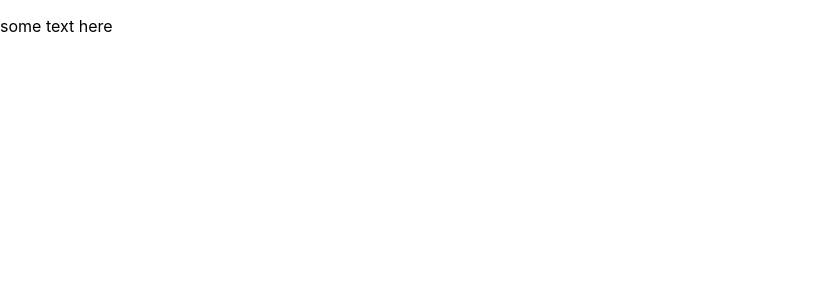
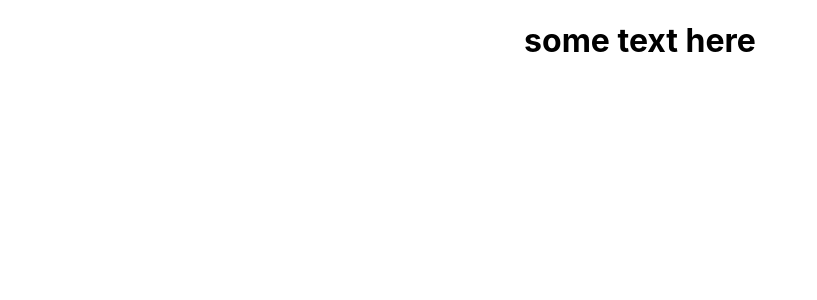
Before and after one commit to march213/polymorphic-components, a React (Vite) app: page / in a window 1280 px wide. Shown: the top 300 px of the page, without its empty margins (0-817 px from the left). Built offline with nearby package versions, Linux system fonts and the light colour scheme.

Commit message:
clean up

```diff
--- a/src/App.tsx
+++ b/src/App.tsx
@@ -3,7 +3,7 @@
 function App() {
   return (
     <div className="App">
-      <Text as="p">some text here</Text>
+      <Text as="h1">some text here</Text>
     </div>
   );
 }
--- a/src/index.css
+++ b/src/index.css
@@ -1,13 +1,15 @@
 body {
   margin: 0;
-  font-family: -apple-system, BlinkMacSystemFont, 'Segoe UI', 'Roboto', 'Oxygen',
-    'Ubuntu', 'Cantarell', 'Fira Sans', 'Droid Sans', 'Helvetica Neue',
-    sans-serif;
+  font-family: -apple-system, BlinkMacSystemFont, 'Segoe UI', 'Roboto', 'Oxygen', 'Ubuntu', 'Cantarell', 'Fira Sans',
+    'Droid Sans', 'Helvetica Neue', sans-serif;
   -webkit-font-smoothing: antialiased;
   -moz-osx-font-smoothing: grayscale;
 }
 
 code {
-  font-family: source-code-pro, Menlo, Monaco, Consolas, 'Courier New',
-    monospace;
+  font-family: source-code-pro, Menlo, Monaco, Consolas, 'Courier New', monospace;
 }
+
+.App {
+  text-align: center;
+}
```
